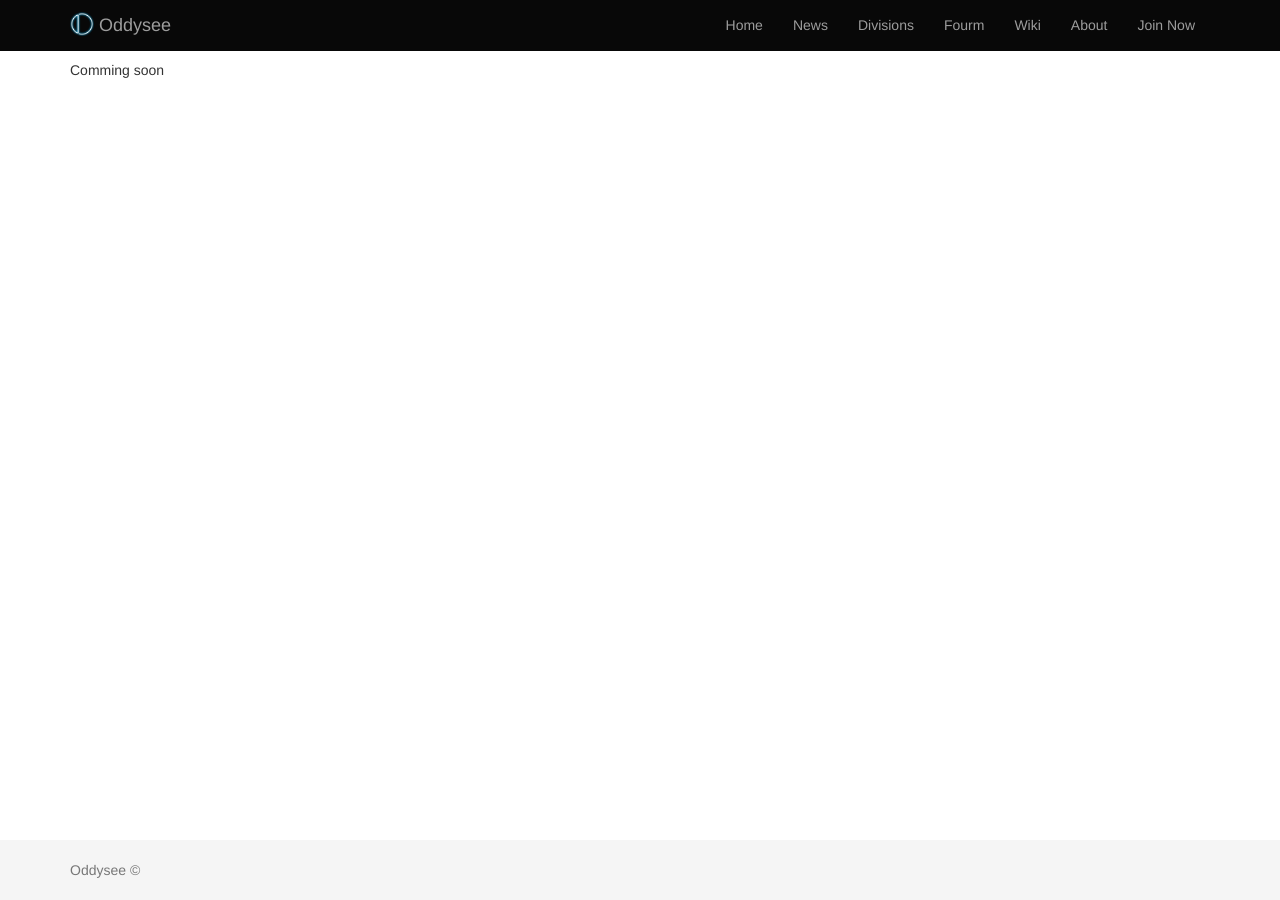
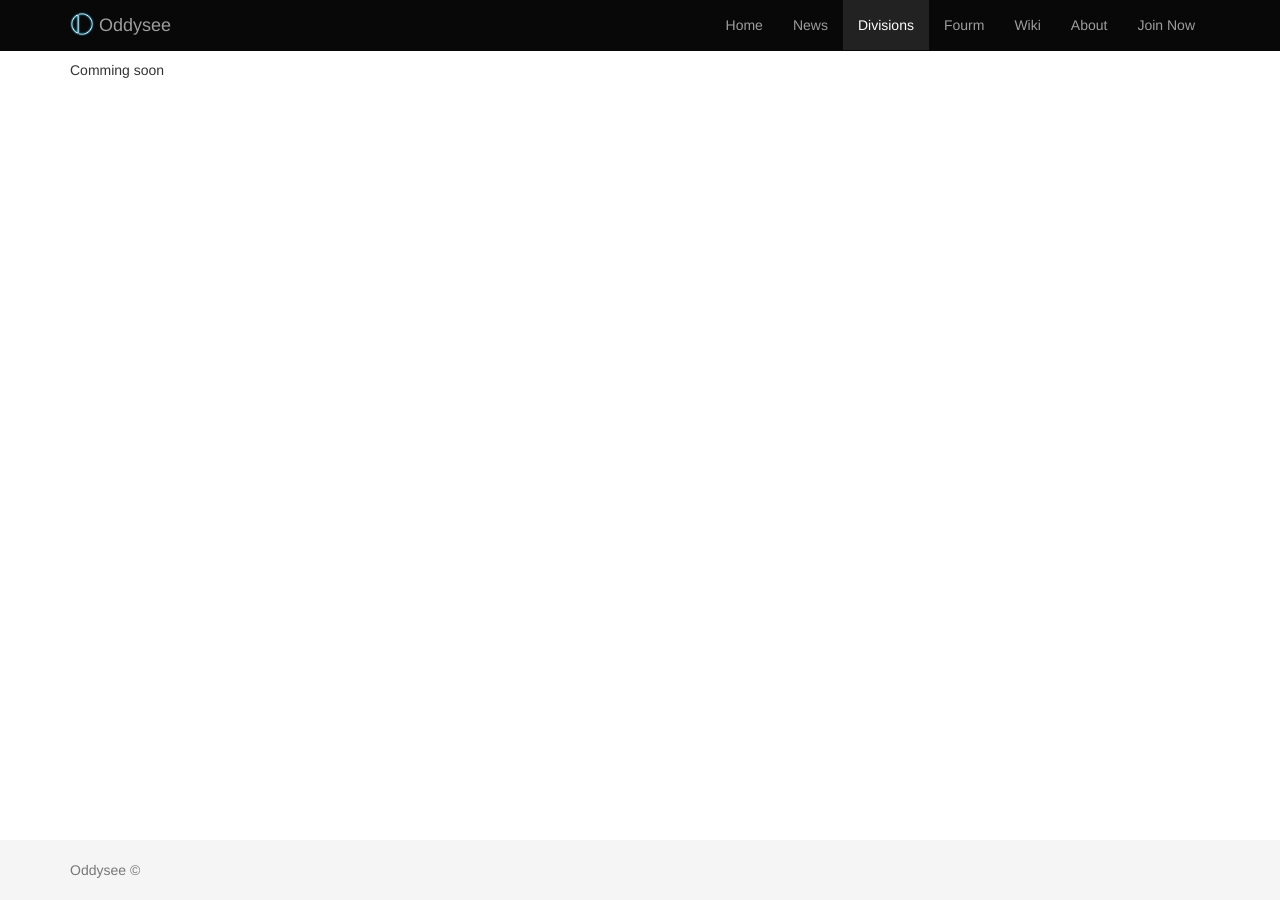
Before and after one commit to OddyseeGamers/oddysee, a Jekyll site: the page built from divisions/index.md, in a window 1280 px wide. Built offline with Jekyll 4.4.1, drawn with Linux system fonts in a browser that asks for light colours; nearby versions of some CDN libraries.

```diff
--- a/_data/navbar.yml
+++ b/_data/navbar.yml
@@ -3,7 +3,7 @@
 - name: News
   url: /news/
 - name: Divisions
-  url: /divisions
+  url: /divisions/
 - name: Fourm
   exturl: http://oddysee.org/?q=forum
 - name: Wiki
```
